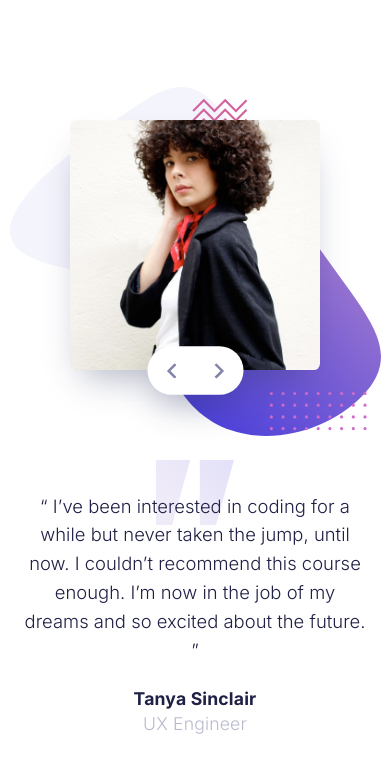
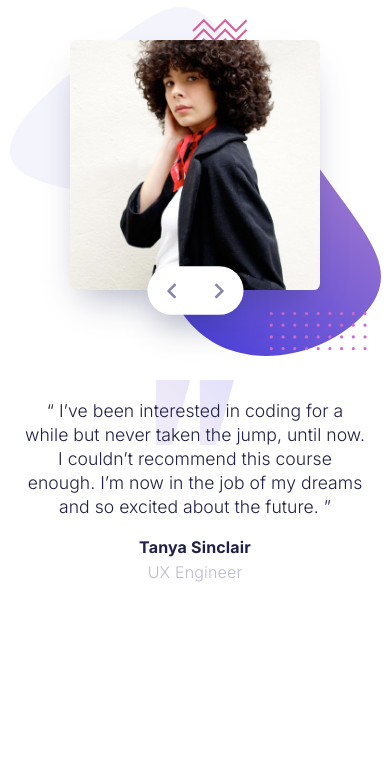
Before and after one commit to Cheosphere/coding-bootcamp-testimonials-slider-master, a plain HTML site: page index.html in a window 390 px wide. Drawn offline with Linux system fonts and the light colour scheme.

Commit message:
Ajustando detalles de vista mobile

```diff
--- a/style.css
+++ b/style.css
@@ -316,7 +316,31 @@ body {
 
 @media screen and (max-width: 400px) {
 
+    body {
+        min-height: 667px;
+    }
+
+    .wrapper,
+    .container {
+        min-height: max-content;
+    }
+
+    .wrapper {
+        justify-content: flex-start;
+    }
+
     .user_image {
         padding: 2.5rem 0;
     }
+
+    .content_comment {
+        margin: 1.2rem 0;
+        font-size: 1.1rem;
+        line-height: 1.5rem;
+    }
+
+    .content_comment_user {
+        font-size: 1rem;
+    }
+
 }
```
